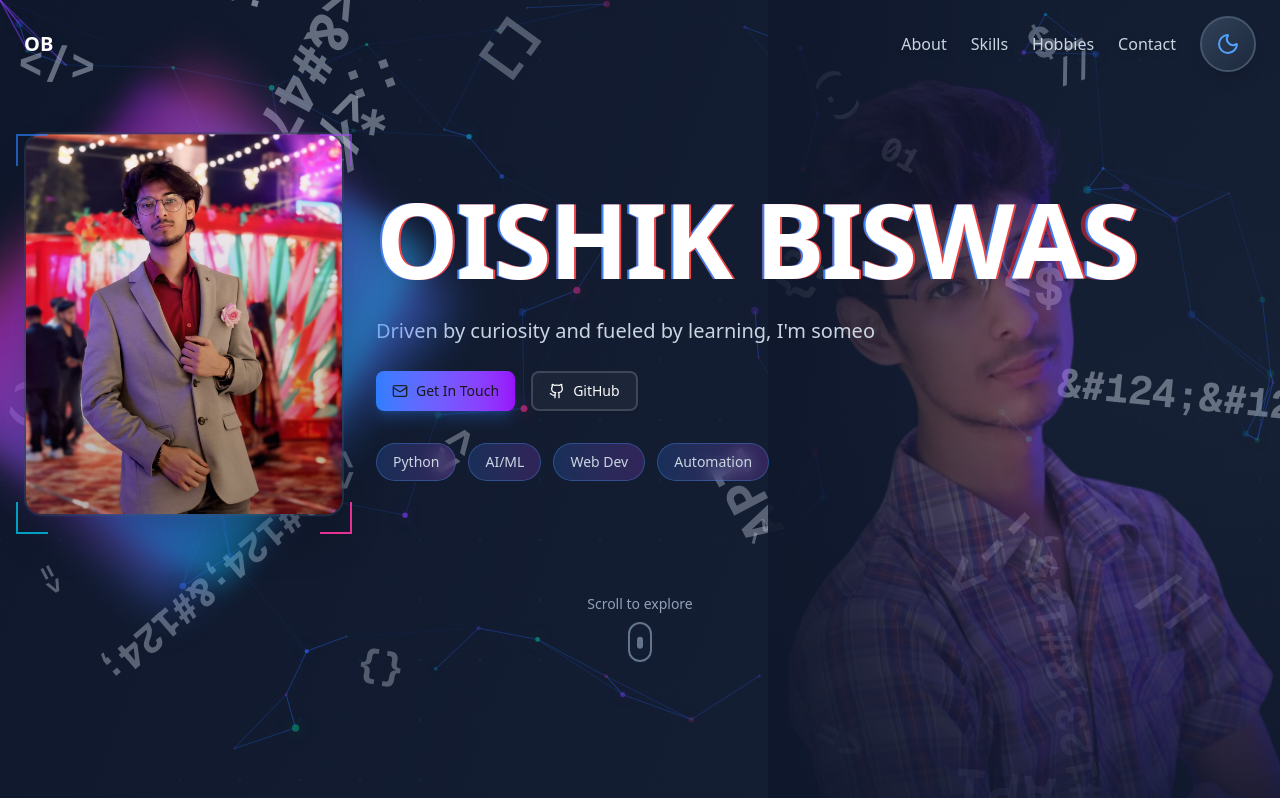
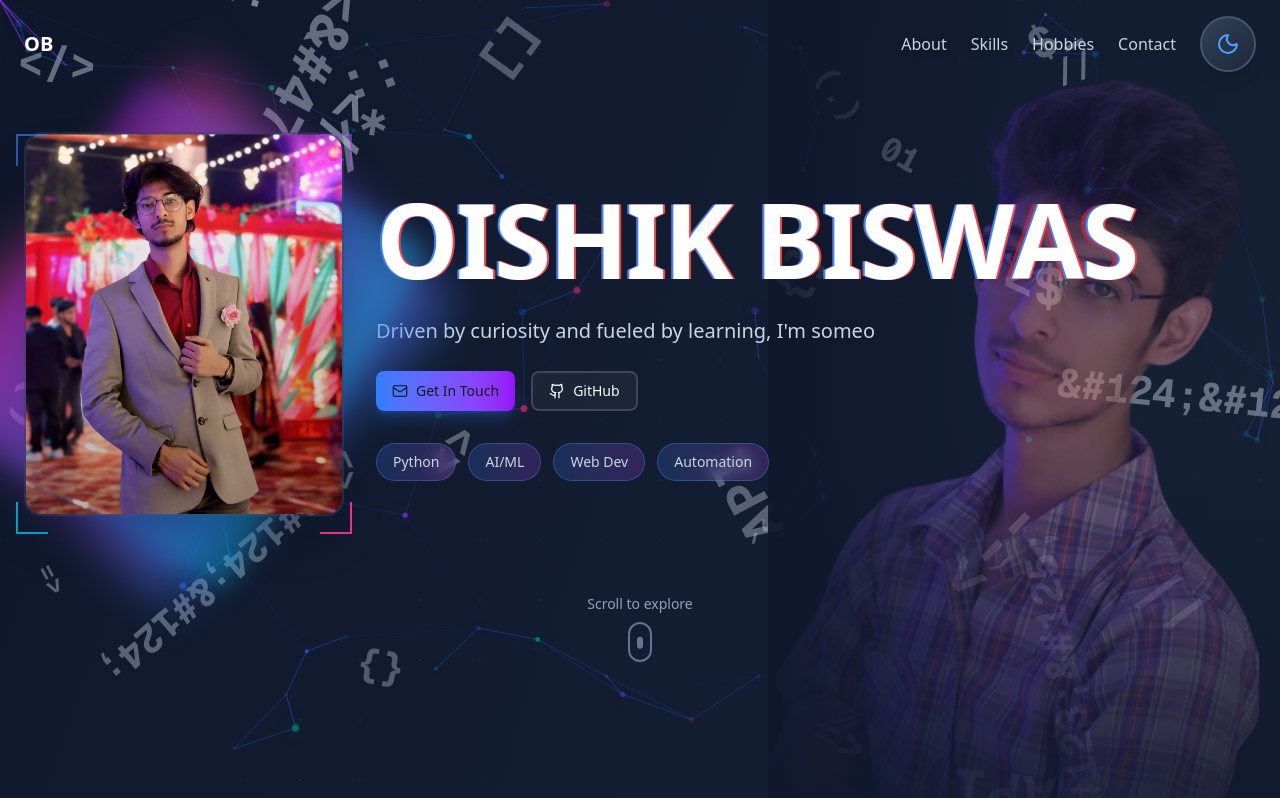
Before and after one commit to OishikBiswas123/portfolio--v2, a Next.js app: page / in a window 1280 px wide. Shown: the top 798 px of the page. Built offline with nearby package versions, Linux system fonts and the light colour scheme.

Commit message:
Fix photo flip by using nested div structure with Tailwind scale-x-[-1]

```diff
--- a/src/components/hero-background-image.tsx
+++ b/src/components/hero-background-image.tsx
@@ -27,16 +27,19 @@ export function HeroBackgroundImage() {
       <AnimatePresence mode="wait">
         <motion.div
           key={isDark ? 'dark' : 'light'}
-          className={`absolute inset-0 bg-cover bg-center bg-no-repeat ${isDark ? '[transform:scaleX(-1)]' : ''}`}
-          style={{
-            backgroundImage: isDark ? 'url(/hero-bg-dark.png)' : 'url(/hero-bg.png)',
-            opacity: 0.5,
-          }}
+          className="absolute inset-0"
           initial={{ opacity: 0, scale: 0.95 }}
           animate={{ opacity: 0.5, scale: 1 }}
           exit={{ opacity: 0, scale: 1.05 }}
           transition={{ duration: 0.6, ease: "easeInOut" }}
-        />
+        >
+          <div
+            className={`absolute inset-0 bg-cover bg-center bg-no-repeat ${isDark ? 'scale-x-[-1]' : ''}`}
+            style={{
+              backgroundImage: isDark ? 'url(/hero-bg-dark.png)' : 'url(/hero-bg.png)',
+            }}
+          />
+        </motion.div>
       </AnimatePresence>
 
       {/* Gradient overlay for better text readability - left fade */}
```
